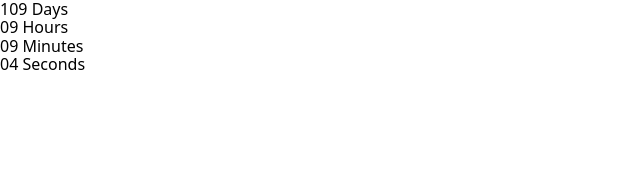
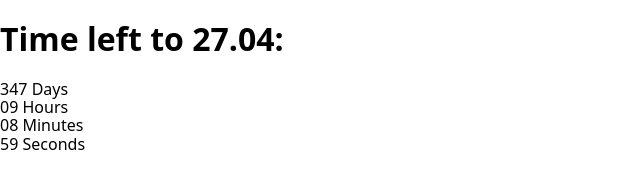
Before and after one commit to pe4enka22/goit-js-hw-11-timer, a website built with Parcel: page src/index.html in a window 1280 px wide. Shown: the whole page, without its empty margins (0-640 px from the left). Built offline with nearby package versions, Linux system fonts and the light colour scheme.

Commit message:
fix timer

```diff
--- a/src/index.html
+++ b/src/index.html
@@ -12,6 +12,7 @@
     />
   </head>
   <body>
+    <h1 class="title" id="title"></h1>
     <div class="timer" id="timer-1">
       <div class="field">
         <span class="value" data-value="days">11</span>
--- a/src/index.js
+++ b/src/index.js
@@ -33,7 +33,7 @@ const refs = {
         const mm = String(today.getMonth() + 1).padStart(2, '0'); //January is 0!
 
        // document.write(today);
-        refs.title.textContent = `Until ${dd}.${mm} left:`
+        refs.title.textContent = `Time left to ${dd}.${mm}:`
     }
 
     init() {
@@ -66,7 +66,7 @@ const refs = {
 
 const timer = new CountdownTimer({
     selector: '#timer-1',
-    targetDate: new Date('Sep 01, 2021'),
+    targetDate: new Date('Apr 27, 2022'),
   });
 
 timer.startTimerBack();
```
